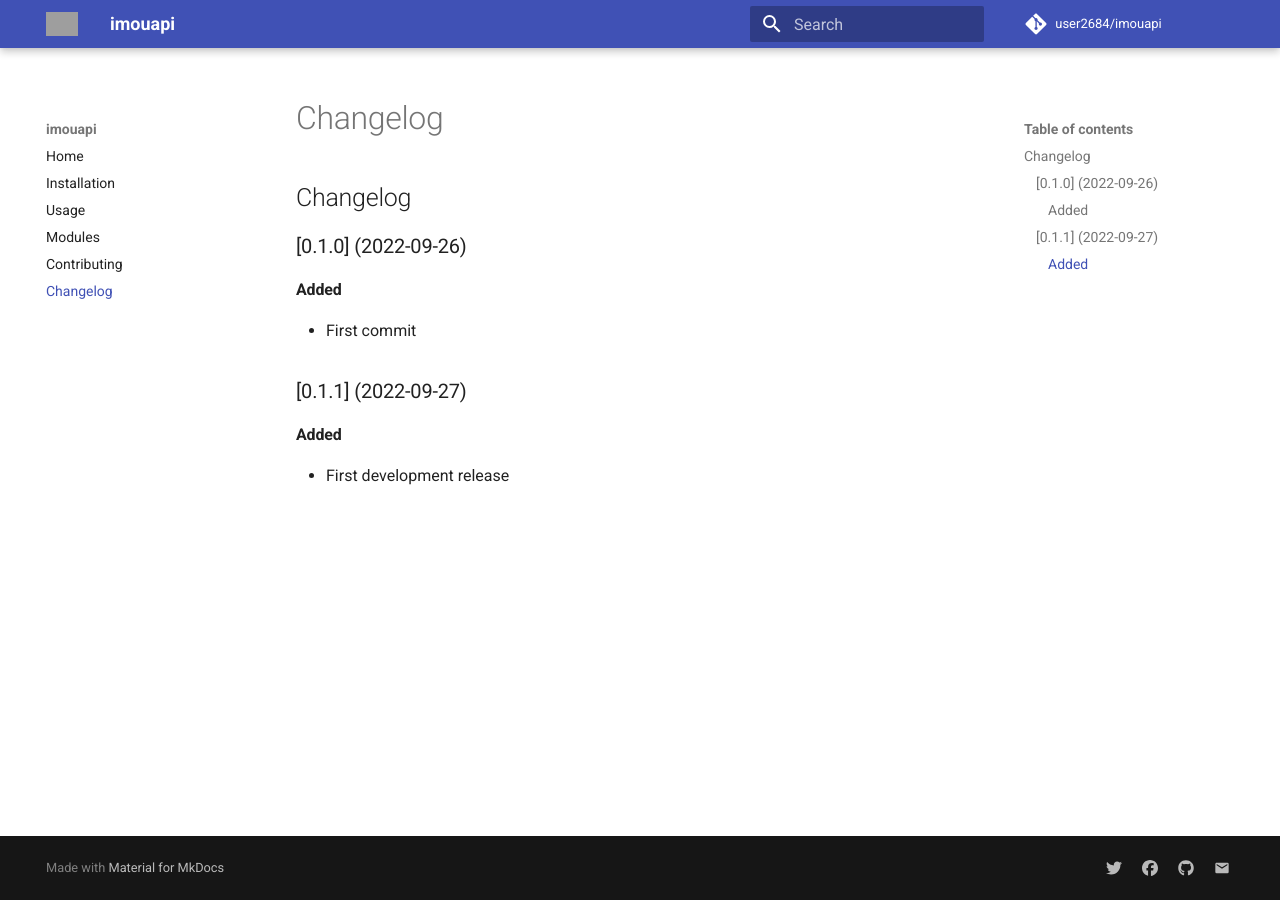
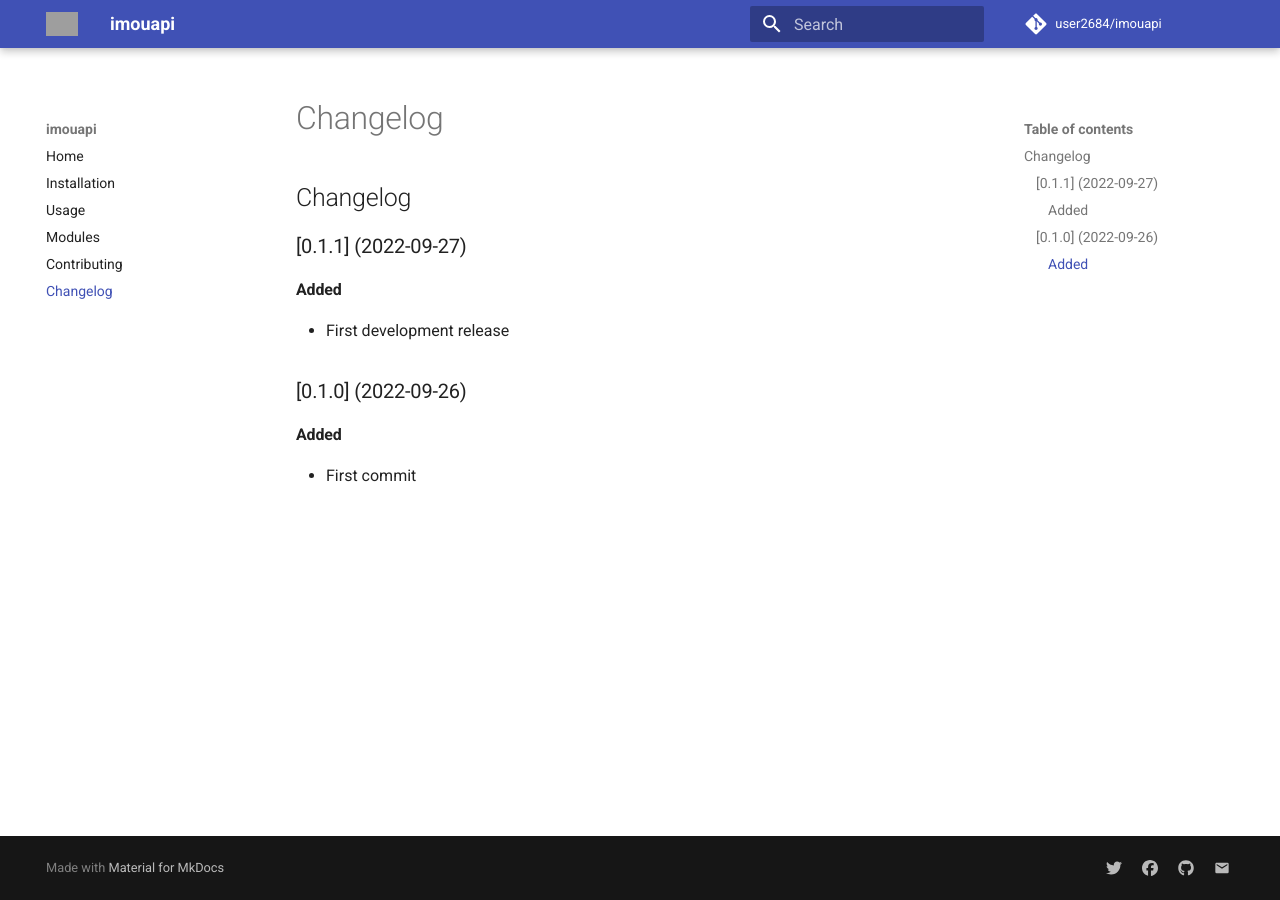
Before and after one commit to user2684/imouapi, an MkDocs documentation site: the page built from docs/changelog.md, in a window 1280 px wide. Built offline with MkDocs 1.6.1 and Material for MkDocs 9.7.7, drawn with Linux system fonts in a browser that asks for light colours; comment, search, counter and statistics services are not loaded; grey boxes are pictures that could not be loaded.

Commit message:
Fixed mkdocs

```diff
--- a/CHANGELOG.md
+++ b/CHANGELOG.md
@@ -1,9 +1,9 @@
 # Changelog
+
+## [0.1.1] (2022-09-27)
+### Added
+- First development release
 
 ## [0.1.0] (2022-09-26)
 ### Added
 - First commit
-
-## [0.1.1] (2022-09-27)
-### Added
-- First development release
--- a/mkdocs.yml
+++ b/mkdocs.yml
@@ -43,7 +43,7 @@ markdown_extensions:
   - toc:
       baselevel: 2
       permalink: true
-      slugify: !!python/name:pymdownx.slugs.uslugify
+#      slugify: !!python/name:pymdownx.slugs.uslugify
   - meta
 plugins:
   - include-markdown
```
